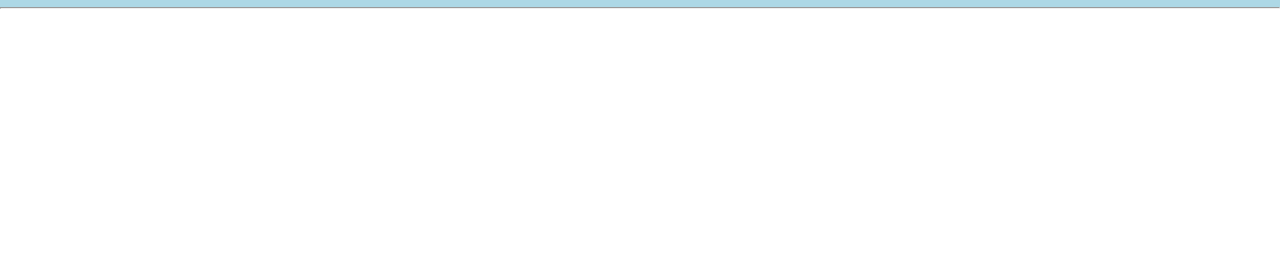
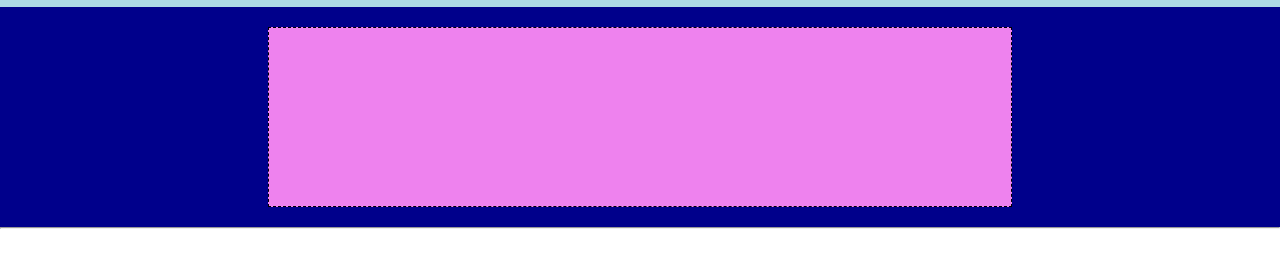
Before and after one commit to emanuelesguerzo/htmlcss-struttura-discord, a plain HTML site: page index.html in a window 1280 px wide. Shown: the part 36-304 px from the top of the page. Drawn offline with Linux system fonts and the light colour scheme.

Commit message:
feat: hero-banner structure

```diff
--- a/css/styles.css
+++ b/css/styles.css
@@ -74,7 +74,27 @@ img {
     background-color: #daa520;
 }
 
+/* Hero Banner */
+.hero-banner {
+    /* debug */
+    background-color: #00008b;
+    display: flex;
+    justify-content: center;
+}
+
+.hero-img {
+    /* debug */
+    background-color: #ee82ee;
+    border: 1px dashed black;
+    width: 60%;
+    height: 180px;
+}
+
 /* Utilities */
 .pd-5 {
     padding: 5px;
 }
+
+.pd-20 {
+    padding: 20px;
+}
--- a/index.html
+++ b/index.html
@@ -29,7 +29,11 @@
     <!-- Main -->
      <main class="main">
 
-        <section class="hero-banner">
+        <section class="hero-banner pd-20">
+
+            <div class="hero-img">
+
+            </div>
 
         </section>
 
```
